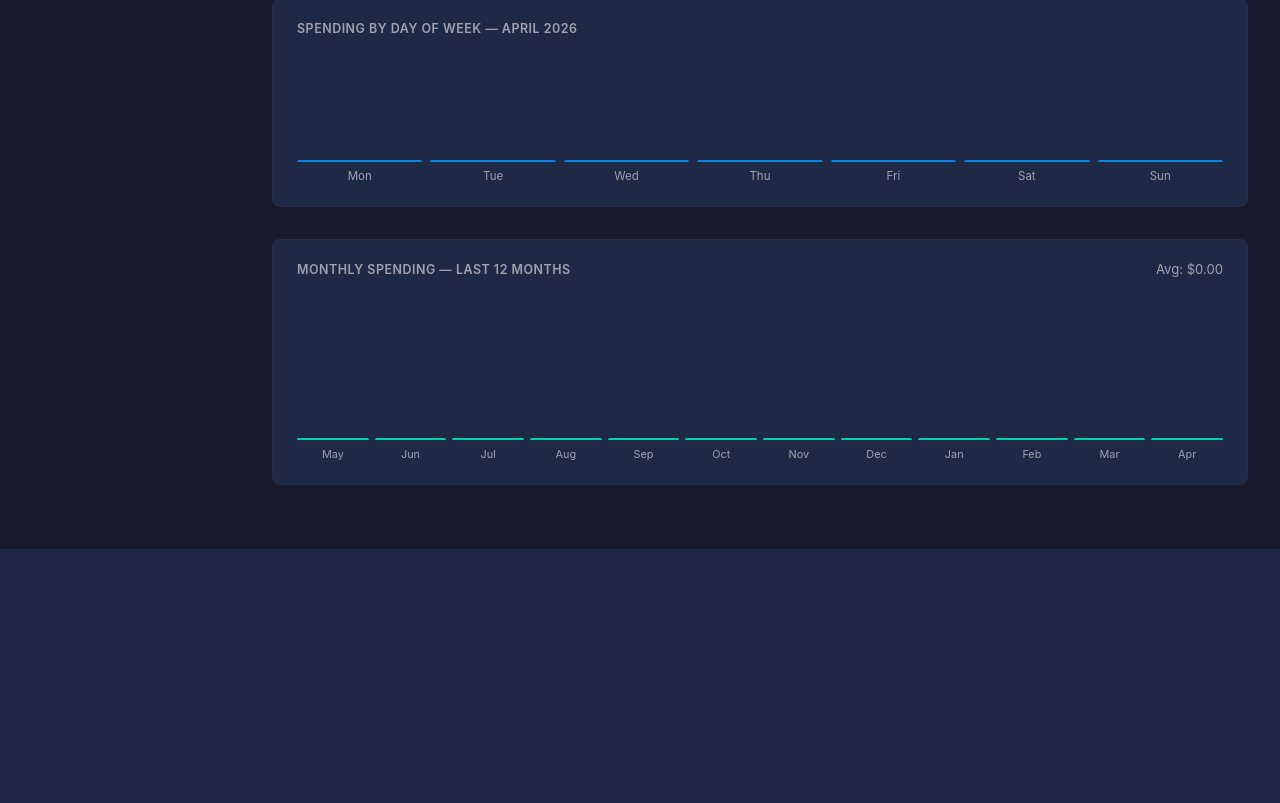
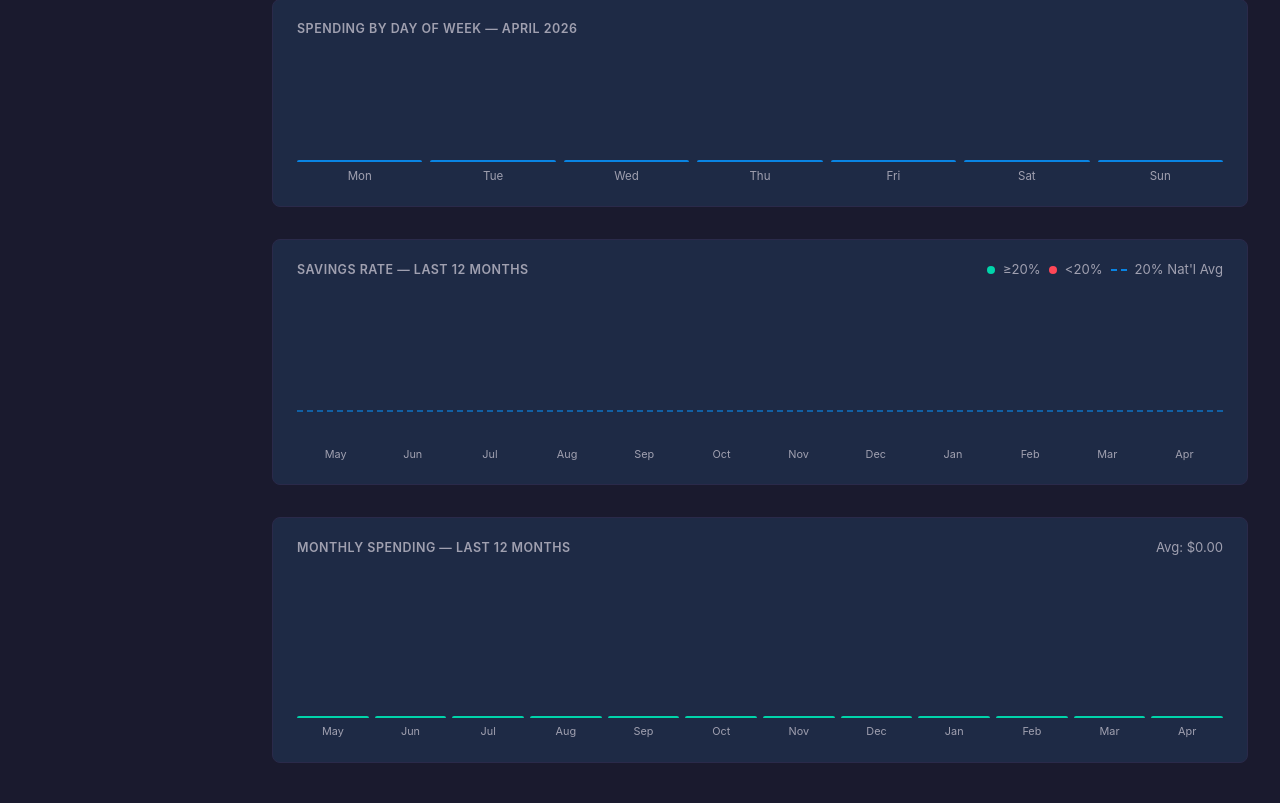
Before and after one commit to dsneed123/bucket-budget, a Django app: page /insights/ in a window 1280 px wide. Shown: the part 921-1724 px from the top of the page. Before the commit the page ends 1470 px from the top, so only its background shows below. Run offline with Django 4.2, Linux system fonts and the light colour scheme; the visitor is signed in with stand-in values (Sample User, id 1); data comes from the database, SQL or seed files in the repository; data that the repository does not hold is empty.

Commit message:
Add savings rate chart (#141)
Co-authored-by: dsneed123 <davissneed@Daviss-Mac-mini.local>

```diff
--- a/insights/templates/insights/insights.html
+++ b/insights/templates/insights/insights.html
@@ -191,6 +191,33 @@
                 <div class="dow-col-label {% if day.is_peak %}dow-label-peak{% endif %}">{{ day.label }}</div>
             </div>
             {% endfor %}
+        </div>
+    </div>
+
+    <!-- Savings Rate Trend — Last 12 Months -->
+    <div class="card sr-trend-section">
+        <div class="trend-header">
+            <span class="insights-card-label">Savings Rate — Last 12 Months</span>
+            <div class="sr-legend">
+                <span class="sr-legend-swatch sr-swatch-above"></span><span class="text-secondary">&#8805;20%</span>
+                <span class="sr-legend-swatch sr-swatch-below"></span><span class="text-secondary">&lt;20%</span>
+                <span class="sr-legend-line"></span><span class="text-secondary">20% Nat'l Avg</span>
+            </div>
+        </div>
+        <div class="sr-chart-area">
+            <div class="sr-avg-line" style="bottom: {{ sr_avg_line_px }}px;"></div>
+            <div class="sr-cols-row">
+                {% for month in sr_trend_months %}
+                <div class="sr-col">
+                    {% if month.dot_bottom_px is not None %}
+                    <div class="sr-dot {% if month.above_avg %}sr-dot-above{% else %}sr-dot-below{% endif %}"
+                         style="bottom: {{ month.dot_bottom_px }}px;"
+                         title="{{ month.label }}: {{ month.rate }}%"></div>
+                    {% endif %}
+                    <div class="sr-col-label">{{ month.label }}</div>
+                </div>
+                {% endfor %}
+            </div>
         </div>
     </div>
 
@@ -609,5 +636,91 @@
     display: flex;
     align-items: center;
 }
+
+.sr-trend-section {
+    padding: 1.25rem 1.5rem;
+    margin-bottom: 2rem;
+}
+
+.sr-legend {
+    display: flex;
+    align-items: center;
+    gap: 0.5rem;
+    font-size: 0.82rem;
+}
+
+.sr-legend-swatch {
+    width: 8px;
+    height: 8px;
+    border-radius: 50%;
+    display: inline-block;
+    flex-shrink: 0;
+}
+
+.sr-swatch-above { background-color: var(--accent-green); }
+.sr-swatch-below { background-color: var(--accent-red); }
+
+.sr-legend-line {
+    display: inline-block;
+    width: 16px;
+    height: 0;
+    border-top: 2px dashed var(--accent-blue);
+    flex-shrink: 0;
+}
+
+.sr-chart-area {
+    position: relative;
+    height: 164px;
+}
+
+.sr-avg-line {
+    position: absolute;
+    left: 0;
+    right: 0;
+    height: 0;
+    border-top: 2px dashed var(--accent-blue);
+    opacity: 0.6;
+    z-index: 1;
+    pointer-events: none;
+}
+
+.sr-cols-row {
+    display: flex;
+    height: 100%;
+    align-items: stretch;
+}
+
+.sr-col {
+    flex: 1;
+    position: relative;
+    display: flex;
+    flex-direction: column;
+    justify-content: flex-end;
+    align-items: center;
+}
+
+.sr-dot {
+    position: absolute;
+    width: 8px;
+    height: 8px;
+    border-radius: 50%;
+    left: 50%;
+    transform: translateX(-50%);
+    z-index: 2;
+}
+
+.sr-dot-above { background-color: var(--accent-green); }
+.sr-dot-below { background-color: var(--accent-red); }
+
+.sr-col-label {
+    flex-shrink: 0;
+    font-size: 0.68rem;
+    color: var(--text-secondary);
+    white-space: nowrap;
+    line-height: 1;
+    height: 20px;
+    display: flex;
+    align-items: center;
+}
 </style>
 {% endblock %}
--- a/insights/views.py
+++ b/insights/views.py
@@ -71,6 +71,9 @@ _MERCHANT_BAR_MAX_W = 100
 _DOW_CHART_H = 100
 _INCOME_EXPENSE_CHART_H = 140
 _INCOME_EXPENSE_MONTHS = 6
+_SAVINGS_TREND_CHART_H = 140
+_SAVINGS_TREND_LABEL_H = 24
+_SAVINGS_RATE_NATIONAL_AVG = 20.0
 
 
 def _top_merchants(user, year, month):
@@ -206,6 +209,40 @@ def _income_expense_trend(user, today):
     return months
 
 
+def _savings_rate_trend(user, today):
+    months = []
+    for i in range(11, -1, -1):
+        month = today.month - i
+        year = today.year
+        while month <= 0:
+            month += 12
+            year -= 1
+        income = _month_income(user, year, month)
+        expenses = _month_expenses(user, year, month)
+        if income > 0:
+            rate = round(float((income - expenses) / income * 100), 1)
+        else:
+            rate = None
+        months.append({
+            'label': datetime.date(year, month, 1).strftime('%b'),
+            'rate': rate,
+        })
+
+    valid_rates = [m['rate'] for m in months if m['rate'] is not None]
+    chart_max = max(max(valid_rates), _SAVINGS_RATE_NATIONAL_AVG) if valid_rates else 100.0
+
+    for m in months:
+        if m['rate'] is not None:
+            chart_y = max(2, int(m['rate'] / chart_max * _SAVINGS_TREND_CHART_H))
+            m['dot_bottom_px'] = chart_y + _SAVINGS_TREND_LABEL_H
+            m['above_avg'] = m['rate'] >= _SAVINGS_RATE_NATIONAL_AVG
+        else:
+            m['dot_bottom_px'] = None
+
+    avg_line_px = int(_SAVINGS_RATE_NATIONAL_AVG / chart_max * _SAVINGS_TREND_CHART_H) + _SAVINGS_TREND_LABEL_H
+    return months, avg_line_px
+
+
 def _monthly_trend(user, today):
     months = []
     for i in range(11, -1, -1):
@@ -316,6 +353,9 @@ def insights(request):
     # Income vs expenses — last 6 months
     income_expense_trend = _income_expense_trend(request.user, today)
 
+    # Savings rate trend — last 12 months
+    sr_trend_months, sr_avg_line_px = _savings_rate_trend(request.user, today)
+
     return render(request, 'insights/insights.html', {
         'current_month': today.strftime('%B %Y'),
         'last_month_label': last_month_date.strftime('%B %Y'),
@@ -339,4 +379,6 @@ def insights(request):
         'top_merchants': top_merchants,
         'dow_pattern': dow_pattern,
         'income_expense_trend': income_expense_trend,
+        'sr_trend_months': sr_trend_months,
+        'sr_avg_line_px': sr_avg_line_px,
     })
```
